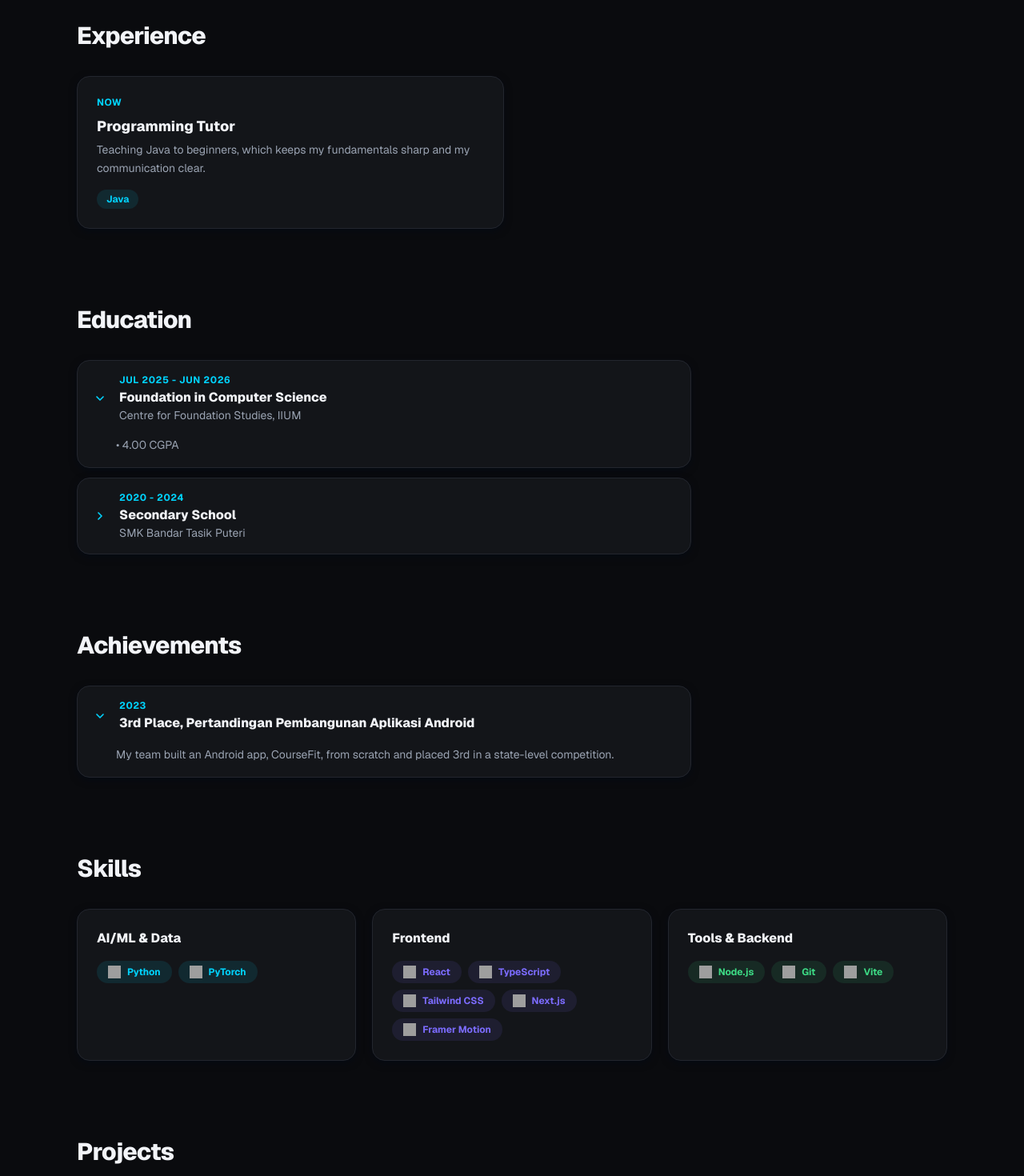
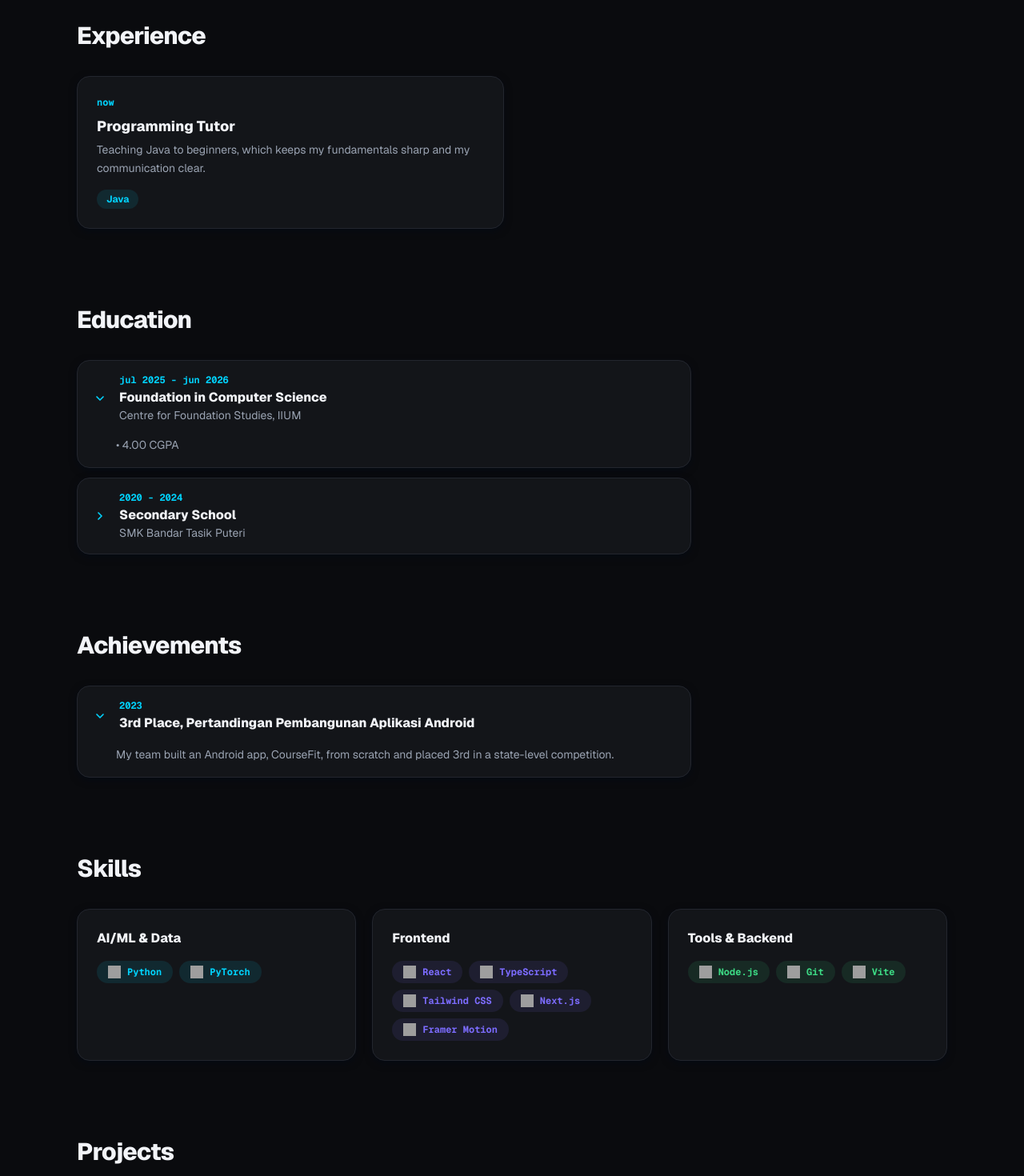
Before and after one commit to miiidev/portfolio, a React (Vite) app: page / in a window 1280 px wide. Shown: the part 1320-2790 px from the top of the page at 80% size. Built offline with nearby package versions, Linux system fonts and the light colour scheme; grey boxes are pictures that could not be loaded.

Commit message:
feat: mono chips and lowercase period labels

```diff
--- a/src/components/AchievementsSection.tsx
+++ b/src/components/AchievementsSection.tsx
@@ -48,7 +48,7 @@ export default function AchievementsSection() {
                   <path d="m9 18 6-6-6-6" />
                 </svg>
                 <div className="min-w-0">
-                  <p className="text-xs font-bold text-accent uppercase tracking-wider mb-0.5">{item.year}</p>
+                  <p className="font-mono text-xs font-bold text-accent lowercase mb-0.5">{item.year}</p>
                   <h3 className="text-base font-extrabold text-copy">{item.title}</h3>
                 </div>
               </button>
--- a/src/components/EducationSection.tsx
+++ b/src/components/EducationSection.tsx
@@ -48,7 +48,7 @@ export default function EducationSection() {
                   <path d="m9 18 6-6-6-6" />
                 </svg>
                 <div className="min-w-0">
-                  <p className="text-xs font-bold text-accent uppercase tracking-wider mb-0.5">{item.period}</p>
+                  <p className="font-mono text-xs font-bold text-accent lowercase mb-0.5">{item.period}</p>
                   <h3 className="text-base font-extrabold text-copy">{item.title}</h3>
                   <p className="text-sm text-muted">{item.org}</p>
                 </div>
--- a/src/components/ExperienceSection.tsx
+++ b/src/components/ExperienceSection.tsx
@@ -23,7 +23,7 @@ export default function ExperienceSection() {
             variants={itemVariants}
             className="rounded-2xl bg-surface border border-edge card-shadow p-6"
           >
-            <p className="text-xs font-bold text-accent uppercase tracking-wider mb-2">{item.period}</p>
+            <p className="font-mono text-xs font-bold text-accent lowercase mb-2">{item.period}</p>
             <h3 className="text-lg font-extrabold text-copy mb-1">{item.title}</h3>
             {item.org && <p className="text-sm text-muted mb-3">{item.org}</p>}
             <p className="text-sm text-muted leading-relaxed mb-4">{item.description}</p>
--- a/src/components/SkillsSection.tsx
+++ b/src/components/SkillsSection.tsx
@@ -37,7 +37,7 @@ export default function SkillsSection() {
                 {group.items.map((skill) => (
                   <span
                     key={skill.name}
-                    className={`inline-flex items-center gap-2 px-3.5 py-1.5 rounded-full text-xs font-bold ${color}`}
+                    className={`inline-flex items-center gap-2 px-3.5 py-1.5 rounded-full font-mono text-xs font-bold ${color}`}
                   >
                     <img
                       src={`https://cdn.simpleicons.org/${skill.icon}/white`}
```
